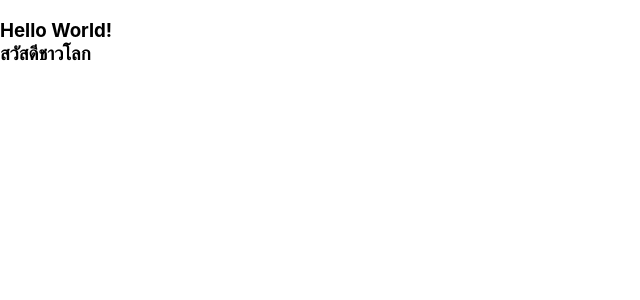
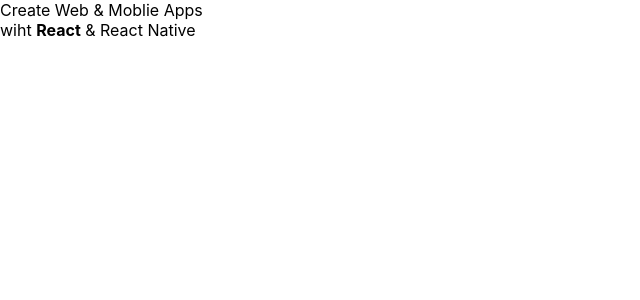
Before and after one commit to pramepree/app1, a React (Create React App) app: page / in a window 1280 px wide. Shown: the top 300 px of the page, without its empty margins (0-640 px from the left). Built offline with nearby package versions, Linux system fonts and the light colour scheme.

Commit message:
Update App.js insert variable
Update App.js insert variable

```diff
--- a/src/App.js
+++ b/src/App.js
@@ -1,7 +1,15 @@
-import React from 'react'
+import React from "react";
 
 function App() {
-  return <h3>Hello World!<br/>สวัสดีชาวโลก</h3>
+  let r = '<b>React</b>';
+  let rn = "React Native";
+  const el = (
+    <div>
+      Create Web & Moblie Apps <br />
+      wiht <span dangerouslySetInnerHTML={{__html:r}}/> & {rn}
+    </div>
+  )
+  return el
 }
 
 export default App;
```
